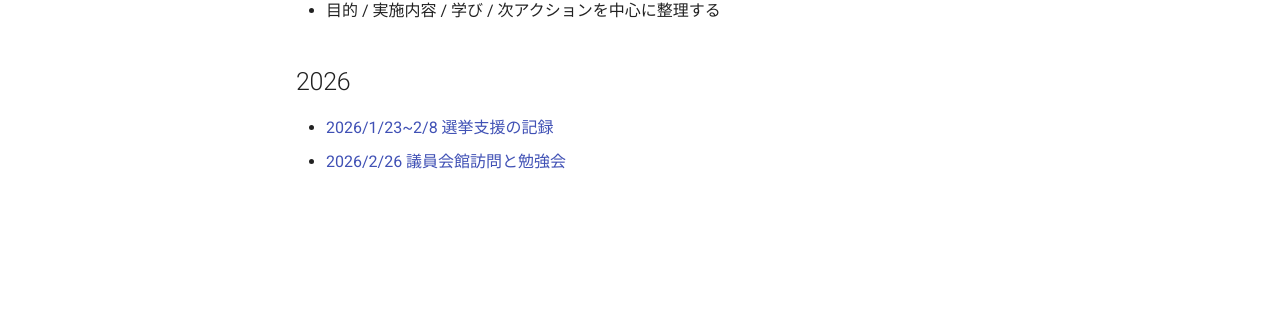
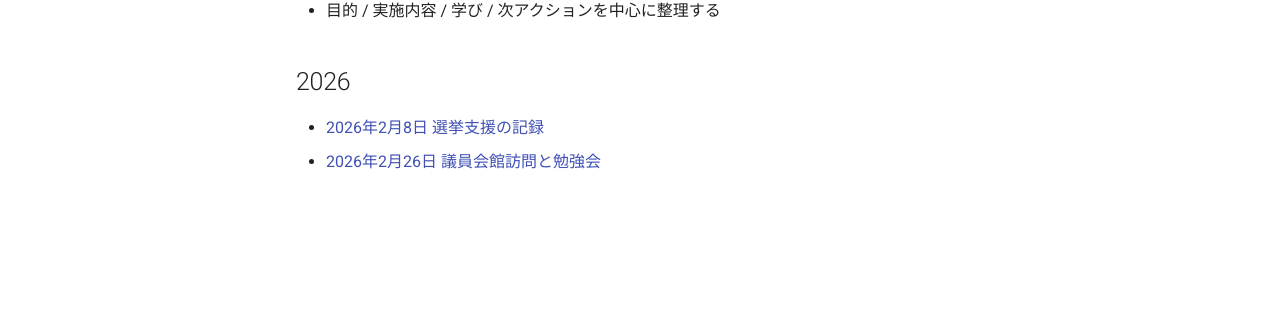
Before and after one commit to yu-ki-nakayama/policy-notes, an MkDocs documentation site: the page built from docs/activity/index.md, in a window 1280 px wide. Shown: the part 413-722 px from the top of the page. Built offline with MkDocs 1.6.1 and Material for MkDocs 9.7.7, drawn with Linux system fonts in a browser that asks for light colours.

Commit message:
Update index.md

```diff
--- a/docs/activity/index.md
+++ b/docs/activity/index.md
@@ -8,5 +8,5 @@
 - 目的 / 実施内容 / 学び / 次アクションを中心に整理する
 
 ## 2026
-- [2026/1/23~2/8 選挙支援の記録](activity_20260208.md)
-- [2026/2/26 議員会館訪問と勉強会](activity_20260226)
+- [2026年2月8日 選挙支援の記録](activity_20260208.md)
+- [2026年2月26日 議員会館訪問と勉強会](activity_20260226)
```
